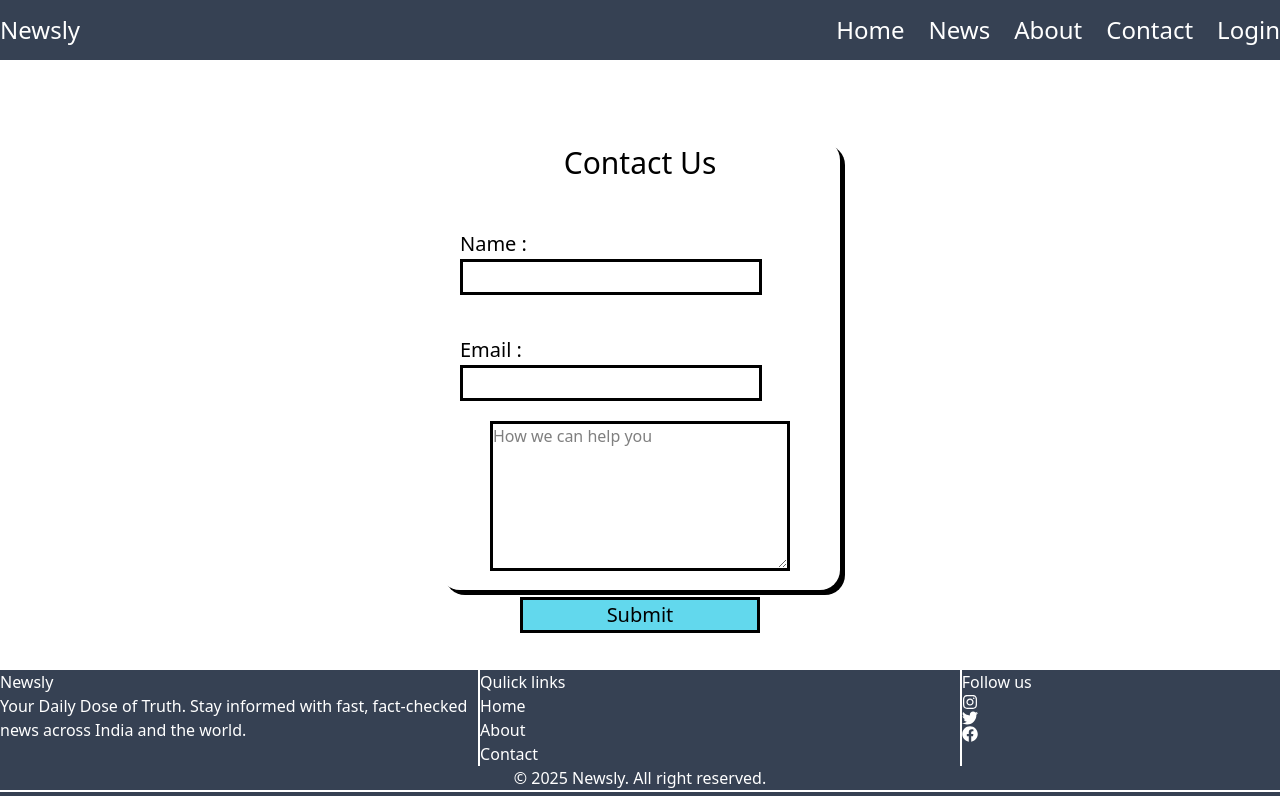
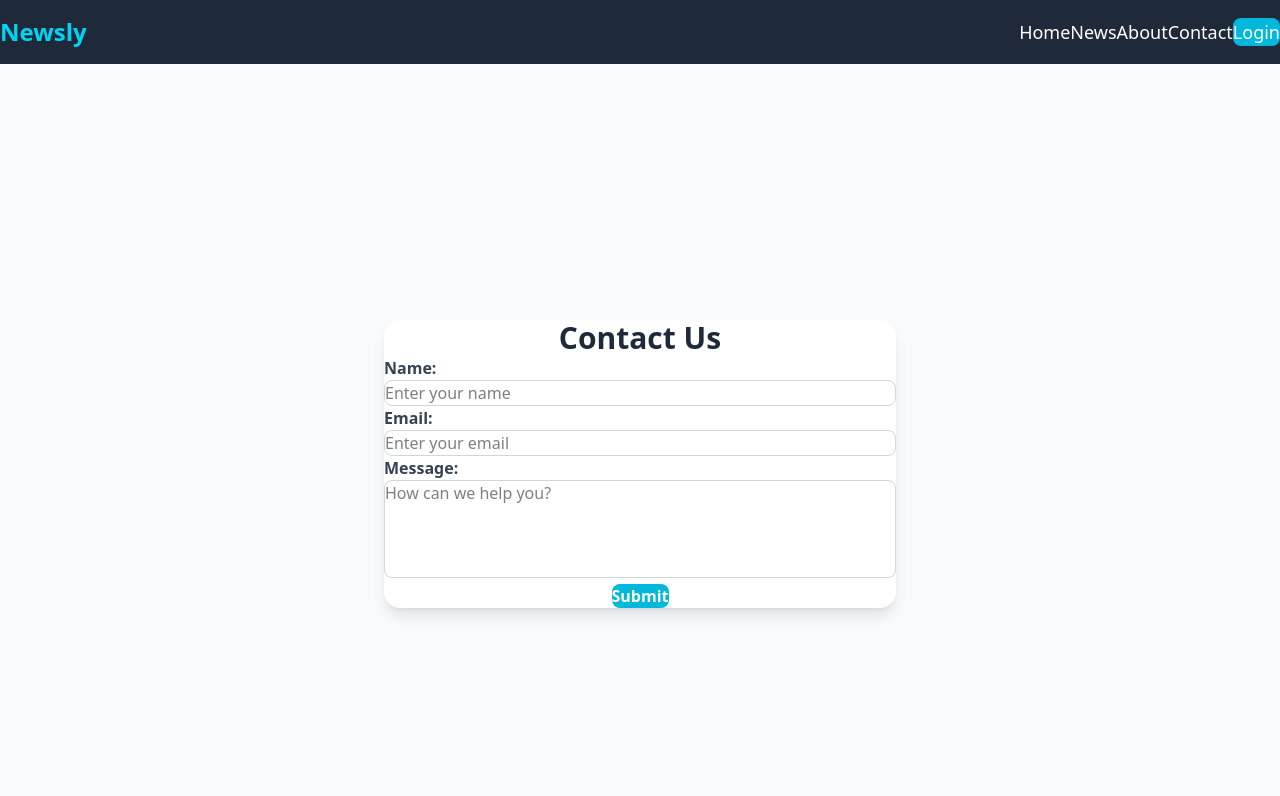
Before and after one commit to SR472305/DailyNews, a React (Vite) app: page /Contact in a window 1280 px wide. Shown: the top 796 px of the page. Built offline with nearby package versions, Linux system fonts and the light colour scheme.

Commit message:
update daily new

```diff
--- a/src/Component/Navbar.jsx
+++ b/src/Component/Navbar.jsx
@@ -1,90 +1,126 @@
 import React, { useState } from 'react'
 import { useDispatch, useSelector } from 'react-redux'
 import { Link, useNavigate } from 'react-router-dom'
-import { DummyUser, login, logout } from '../redux/features/Authslices'
-
+import { login, logout } from '../redux/features/Authslices'
+import { Menu, X } from 'lucide-react' // for mobile icons (optional)
 
 const Navbar = () => {
-    const [isopen, setisopen] = useState(false)
-
-    const toggleMenu =()=> setisopen(!isopen)
+  const [isOpen, setIsOpen] = useState(false)
+  const toggleMenu = () => setIsOpen(!isOpen)
 
   const isloggedin = useSelector(state => state.auth.isloggedin)
-    const dispatch = useDispatch();
-    const navigate = useNavigate();
+  const dispatch = useDispatch()
+  const navigate = useNavigate()
 
-    const logoutbtn = ()=>{
+  const logoutbtn = () => {
     dispatch(logout())
     navigate('/Login')
-        console.log("logout");
-
+    console.log("logout")
   }
 
-    const loginbtn = ()=>{
-        dispatch(login());
+  const loginbtn = () => {
+    dispatch(login())
     navigate('/Login')
-        console.log("login");
+    console.log("login")
+  }
 
-    }
   return (
-        <div className='flex justify-between items-center bg-gray-700 h-15 text-2xl  w-full sticky top-0'>
-            <div className='text-white gap-10px'>Newsly</div>
+    <nav className="bg-gray-800 text-white sticky top-0 z-50">
+      <div className="max-w-7xl mx-auto px-4 sm:px-6 lg:px-8">
+        <div className="flex justify-between items-center h-16">
 
+          {/* Logo */}
+          <div className="text-2xl font-bold text-cyan-400">Newsly</div>
 
-            {/* <button onClick={toggleMenu} className='md:hidden'>{isopen ? <X size={24} />  : <Menu size={24}/>}</button> */}
-
-            <ul className='hidden flex gap-0 text-white  md:flex gap-6 '>
-                <li>
-                    <Link to='/'>Home</Link>
-                </li>
-                <li>
-                    <Link to='/News'>News</Link>
-                </li>
-                <li>
-                    <Link to='/About'>About</Link>
-                </li>
-                <li>
-                    <Link to='/Contact'>Contact</Link>
-                </li>
-                <li>
-                    {/* <Link to='/Login'><LogInIcon /></Link> */}
-                    {/* <Link to='/Login'><FaSign/></Link> */}
-                    {/* <Link to='/Login'><FaSignInAlt/></Link> */}
-                    {/* <Link to='/Login'><button>{isloggedin ? <User2Icon size={24} /> : <UserCheckIcon size={24} />}</button>  </Link> */}
-                    {/* <Link to='/Login'>{isloggedin ? <UserCheckIcon size={24} /> : <User2Icon size={24} />} </Link> */}
+          {/* Desktop Menu */}
+          <div className="hidden md:flex space-x-8 text-lg">
+            <Link to="/" className="hover:text-cyan-400 transition">Home</Link>
+            <Link to="/News" className="hover:text-cyan-400 transition">News</Link>
+            <Link to="/About" className="hover:text-cyan-400 transition">About</Link>
+            <Link to="/Contact" className="hover:text-cyan-400 transition">Contact</Link>
 
             {isloggedin ? (
-                         <button onClick={logoutbtn}>Logout</button>
-                       ): (
-                         <button onClick={loginbtn}>Login</button>
+              <button
+                onClick={logoutbtn}
+                className="bg-cyan-500 hover:bg-cyan-600 px-4 py-1 rounded-lg text-white transition"
+              >
+                Logout
+              </button>
+            ) : (
+              <button
+                onClick={loginbtn}
+                className="bg-cyan-500 hover:bg-cyan-600 px-4 py-1 rounded-lg text-white transition"
+              >
+                Login
+              </button>
             )}
+          </div>
 
-                </li>
-            </ul>
-               {/* Mobile menu */}
-            {isopen &&
-            (
+          {/* Mobile Menu Button */}
+          <div className="md:hidden flex items-center">
+            <button onClick={toggleMenu} className="focus:outline-none">
+              {isOpen ? <X size={28} /> : <Menu size={28} />}
+            </button>
+          </div>
+        </div>
+      </div>
 
-               <ul className='md:hidden flex flex-col bg-gray-500 px-6 pb-6 top-15 absolute w-full text-center hover:curoser'>
-                <li className=''>
-                    <Link to='/' onClick={toggleMenu} className='hover:bg-white w-full '>Home</Link>
-                </li>
-                <li>
-                    <Link to='/News' onClick={toggleMenu} className='hover:bg-white w-full '>News</Link>
-                </li>
-                <li>
-                    <Link to='/About' onClick={toggleMenu} className='hover:bg-white w-full '>About</Link>
-                </li>
-                <li>
-                    <Link to='/Contact' onClick={toggleMenu} className='hover:bg-white w-full '>Contact</Link>
-                </li>
-                <li>
-                    <Link to='/Login' onClick={toggleMenu} className='hover:bg-white w-full '>Login</Link>
-                </li>
-            </ul>
+      {/* Mobile Dropdown */}
+      {isOpen && (
+        <div className="md:hidden bg-gray-700 px-4 pb-4 space-y-3 text-center">
+          <Link
+            to="/"
+            onClick={toggleMenu}
+            className="block py-2 hover:text-cyan-400 transition"
+          >
+            Home
+          </Link>
+          <Link
+            to="/News"
+            onClick={toggleMenu}
+            className="block py-2 hover:text-cyan-400 transition"
+          >
+            News
+          </Link>
+          <Link
+            to="/About"
+            onClick={toggleMenu}
+            className="block py-2 hover:text-cyan-400 transition"
+          >
+            About
+          </Link>
+          <Link
+            to="/Contact"
+            onClick={toggleMenu}
+            className="block py-2 hover:text-cyan-400 transition"
+          >
+            Contact
+          </Link>
+
+          {isloggedin ? (
+            <button
+              onClick={() => {
+                logoutbtn()
+                toggleMenu()
+              }}
+              className="w-full py-2 bg-cyan-500 hover:bg-cyan-600 rounded-lg transition"
+            >
+              Logout
+            </button>
+          ) : (
+            <button
+              onClick={() => {
+                loginbtn()
+                toggleMenu()
+              }}
+              className="w-full py-2 bg-cyan-500 hover:bg-cyan-600 rounded-lg transition"
+            >
+              Login
+            </button>
           )}
-
         </div>
+      )}
+    </nav>
   )
 }
 
--- a/src/Page/About.jsx
+++ b/src/Page/About.jsx
@@ -2,18 +2,25 @@ import React from 'react'
 
 const About = () => {
   return (
-    <div>
-      {/* <h2>About page</h2> */}
-      <div className='About-page'>
-        <h1>WE are  trust of your beacuse you give me motive for Newsly </h1>
-        <p>Lorem ipsum, dolor sit amet consectetur adipisicing elit. Non nemo officiis ex dicta porro quidem,
+    <div className="min-h-screen bg-gray-50 flex items-center justify-center px-4 py-10">
+      <div className="max-w-4xl bg-white shadow-lg rounded-2xl p-6 md:p-10">
+
+        <h1 className="text-2xl md:text-4xl font-bold text-gray-800 mb-6 text-center">
+          We are trusted because you give us motive for <span className="text-cyan-500">Newsly</span>
+        </h1>
+
+        <p className="text-gray-600 leading-relaxed mb-4 text-sm md:text-base">
+          Lorem ipsum, dolor sit amet consectetur adipisicing elit. Non nemo officiis ex dicta porro quidem,
           quod est id sit sed. Debitis perspiciatis quis magnam, ad, officia ipsum tenetur soluta veritatis
           quia iste omnis mollitia nam voluptates nemo quos eum dolore minus repellat doloribus, veniam dolorum neque
-          illo ut! Doloremque, assumenda.</p>
+          illo ut! Doloremque, assumenda.
+        </p>
 
-        <p>Lorem ipsum dolor sit amet consectetur adipisicing elit. Nulla, aspernatur assumenda?
-           Laborum doloremque impedit reprehenderit velit?
-           Tempora dolore repudiandae veritatis corrupti, enim recusandae totam suscipit saepe aliquid hic, aut ab.</p>
+        <p className="text-gray-600 leading-relaxed text-sm md:text-base">
+          Lorem ipsum dolor sit amet consectetur adipisicing elit. Nulla, aspernatur assumenda?
+          Laborum doloremque impedit reprehenderit velit?
+          Tempora dolore repudiandae veritatis corrupti, enim recusandae totam suscipit saepe aliquid hic, aut ab.
+        </p>
       </div>
     </div>
   )
--- a/src/Page/Contact.jsx
+++ b/src/Page/Contact.jsx
@@ -2,28 +2,72 @@ import React from 'react'
 
 const Contact = () => {
   return (
-    <div>
-      {/* <h3>Contact Page</h3> */}
+    <div className="min-h-screen bg-gray-50 flex items-center justify-center px-4 py-10">
+      <form
+        action=""
+        className="w-full max-w-lg bg-white shadow-lg rounded-2xl p-6 md:p-10"
+      >
+        <h1 className="text-3xl font-bold text-center text-gray-800 mb-8">
+          Contact Us
+        </h1>
 
-      <form action="" className='Form'>
-        <h1 className='Form-title'>Contact Us</h1> <br />
-
-        <div className='input-section'>
-          <label htmlFor="username">Name : </label>
-          <input type="text" className='input-box' />
+        {/* Name Field */}
+        <div className="mb-5">
+          <label
+            htmlFor="username"
+            className="block text-gray-700 font-semibold mb-2"
+          >
+            Name:
+          </label>
+          <input
+            type="text"
+            id="username"
+            className="w-full px-4 py-2 border border-gray-300 rounded-lg focus:outline-none focus:ring-2 focus:ring-cyan-400"
+            placeholder="Enter your name"
+          />
         </div>
 
-        <div className='input-section'>
-          <label htmlFor="password">Email : </label>
-          <input type="password" className='input-box' />
+        {/* Email Field */}
+        <div className="mb-5">
+          <label
+            htmlFor="email"
+            className="block text-gray-700 font-semibold mb-2"
+          >
+            Email:
+          </label>
+          <input
+            type="email"
+            id="email"
+            className="w-full px-4 py-2 border border-gray-300 rounded-lg focus:outline-none focus:ring-2 focus:ring-cyan-400"
+            placeholder="Enter your email"
+          />
         </div>
 
-       <textarea name="text-area" id="text-area" className='text-area' placeholder='How we can help you'></textarea>
-
-        <div className='BTN'>
-          <button>Submit</button>
+        {/* Message Field */}
+        <div className="mb-6">
+          <label
+            htmlFor="message"
+            className="block text-gray-700 font-semibold mb-2"
+          >
+            Message:
+          </label>
+          <textarea
+            id="message"
+            rows="4"
+            className="w-full px-4 py-2 border border-gray-300 rounded-lg focus:outline-none focus:ring-2 focus:ring-cyan-400 resize-none"
+            placeholder="How can we help you?"
+          ></textarea>
         </div>
 
+        {/* Submit Button */}
+        <div className="text-center">
+          <button
+            type="submit"
+            className="w-full md:w-auto px-6 py-2 bg-cyan-500 text-white font-semibold rounded-lg hover:bg-cyan-600 transition duration-300"
+          >
+            Submit
+          </button>
+        </div>
       </form>
     </div>
   )
```
Lines whose indentation alone changed are shown as unchanged.
